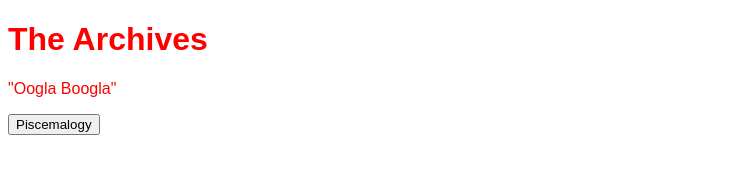
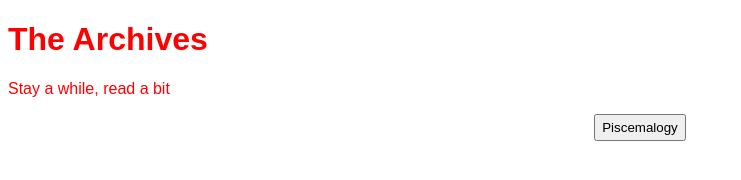
Before and after one commit to deandayon/deandayon.github.io, a plain HTML site: page index.html in a window 1280 px wide. Shown: the whole page, without its empty margins (0-741 px from the left). Drawn offline with Linux system fonts and the light colour scheme.

Commit message:
Button formating

```diff
--- a/index.html
+++ b/index.html
@@ -10,9 +10,11 @@
 <body>
     <h1>The Archives</h1>
     <p>
-        "Oogla Boogla"
+        Stay a while, read a bit
     </p>
-    <button>Piscemalogy</button>
+    <div class="start-button-container">
+    <button id="start-button">Piscemalogy</button>
+    </div>
 </body>
 
 </html>
--- a/styles.css
+++ b/styles.css
@@ -2,3 +2,14 @@ body {
     font-family: Arial, Helvetica, sans-serif;
     color: red;
 }
+
+.start-button-container {
+    display: flex;
+    flex-direction: row;
+    justify-content: center;
+}
+
+#start-button {
+    display: inline-block;
+    height: 2em;
+}
```
